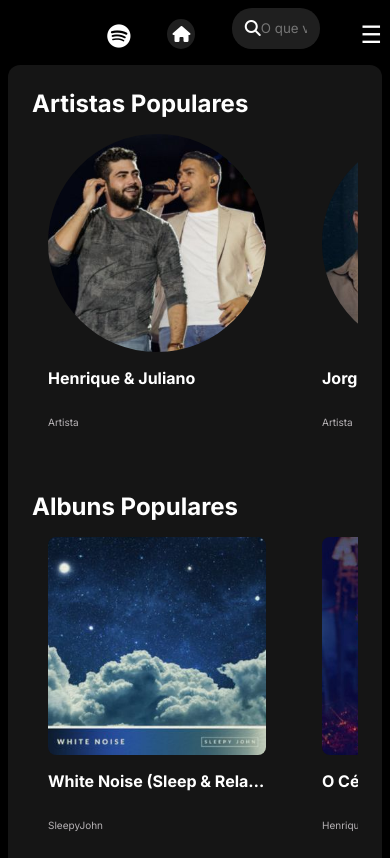
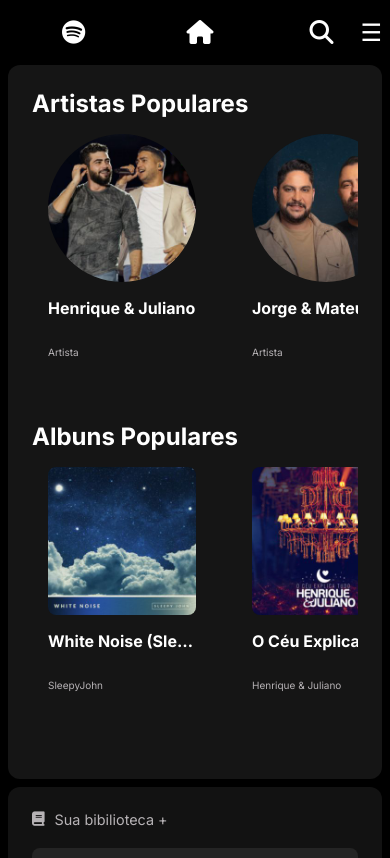
Before and after one commit to Lucas-Monte/spotify, a plain HTML site: page index.html in a window 390 px wide. Shown: the top 858 px of the page. Drawn offline with Linux system fonts and the light colour scheme.

Commit message:
ajuste header responsiva

```diff
--- a/style.css
+++ b/style.css
@@ -274,32 +274,46 @@ main {
 
 @media (max-width: 1084px) {
     .nav-global {
-        padding: 8px;
+        padding: 20px;
         margin: 0;
+        justify-content: center;
+        display: flex;
+        align-items: center;
         justify-content: center;
     }
 
+
     .nav-header-logo {
-        margin-left: auto;
+        margin-left: 0;
         margin-top: auto;
     }
 
     .nav-header-home {
         margin-left: auto;
         margin-top: auto;
-        padding: 2%;
+        padding: 0;
+        background-color: black;
+    }
+
+    .nav-header-home i {
+        font-size: 1.5rem;
     }
 
     .search-bar {
-        width: 35%;
+        width: 5%;
         margin-left: auto;
         align-items: center;
         justify-content: center;
-        padding: 5%;
+        padding: 0;
+        background-color: black;
     }
 
     .search-bar input {
         margin: auto;
+    }
+
+    .search-bar i {
+        font-size: 1.5rem;
     }
 
     .nav-header-group {
@@ -383,6 +397,10 @@ main {
         margin: 8px;
     }
 
+    main {
+        margin-top: 0;
+    }
+
     .artists-grid, .albums-grid {
         display: flex;
         overflow-x: auto;
@@ -391,7 +409,7 @@ main {
     }
 
     .artist-card, .album-card {
-        min-width: 250px;
+        min-width: 180px;
     }
 
     .artist-card h3, .album-card h3 {
```
